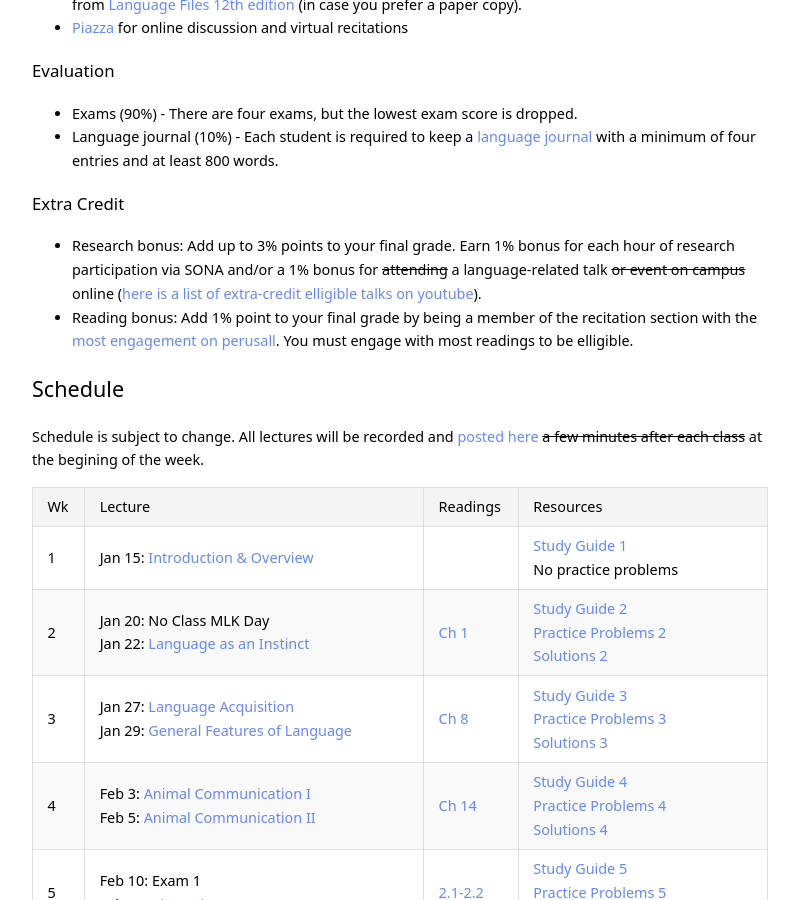
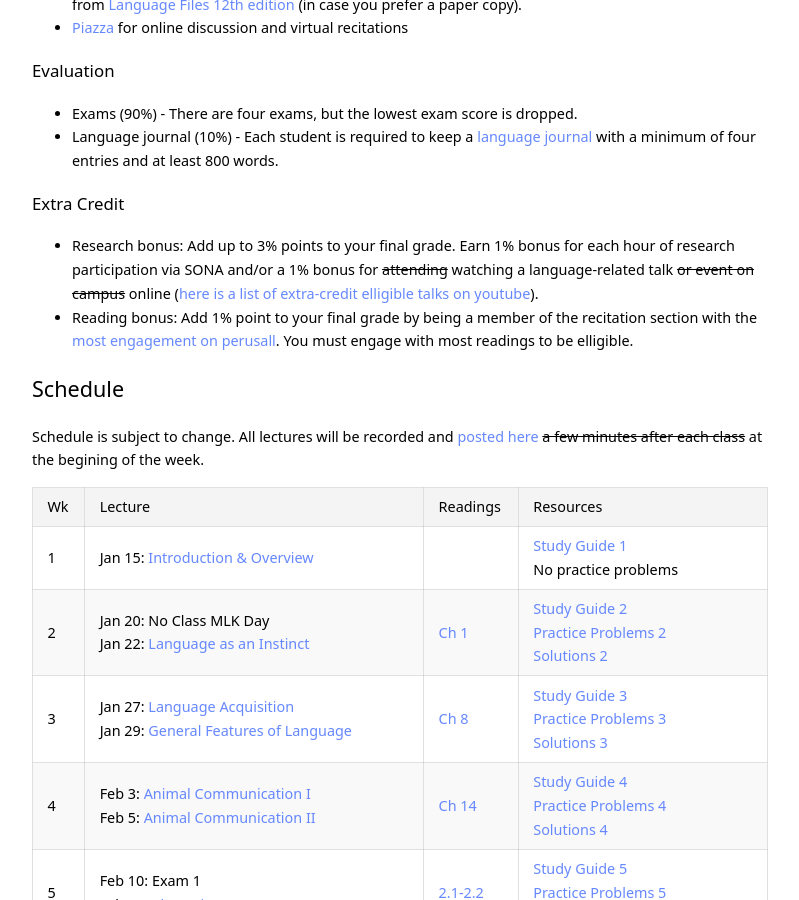
Before and after one commit to kschuler/ling001, a Jekyll site: the page built from index.md, in a window 1280 px wide and 900 px high, scrolled down 2025 px. Shown: the whole window, without its empty margins (240-1039 px from the left). Built offline with Jekyll 4.4.1, drawn with Linux system fonts in a browser that asks for light colours.

Commit message:
Update index.md

```diff
--- a/index.md
+++ b/index.md
@@ -69,7 +69,7 @@ Section | Time | Location | TA
 - **Language journal (10%)** - Each student is required to keep a [language journal](resources/language-journal-assignment) with a minimum of four entries and at least 800 words.
 
 ### Extra Credit
--  **Research bonus:** Add up to 3% points to your final grade. Earn 1% bonus for each hour of research participation via SONA and/or a 1% bonus for ~~attending~~ a language-related talk ~~or event on campus~~ online ([here is a list of extra-credit elligible talks on youtube](https://docs.google.com/spreadsheets/u/1/d/e/2PACX-1vT2HlyiQvL7kyYcxfT6mFVLjOzqnlsst_rmb2eGQFphNa7DCYQ-5Fl9F1pw4GhmKLh1yaWjrGBf7LK2/pubhtml?gid=0&single=true)).
+-  **Research bonus:** Add up to 3% points to your final grade. Earn 1% bonus for each hour of research participation via SONA and/or a 1% bonus for ~~attending~~ watching a language-related talk ~~or event on campus~~ online ([here is a list of extra-credit elligible talks on youtube](https://docs.google.com/spreadsheets/u/1/d/e/2PACX-1vT2HlyiQvL7kyYcxfT6mFVLjOzqnlsst_rmb2eGQFphNa7DCYQ-5Fl9F1pw4GhmKLh1yaWjrGBf7LK2/pubhtml?gid=0&single=true)).
 - **Reading bonus:** Add 1% point to your final grade by being a member of the recitation section with the [most engagement on perusall](resources/how-perusall-works.pdf). You must engage with most readings to be elligible.
 
 ## Schedule
```
